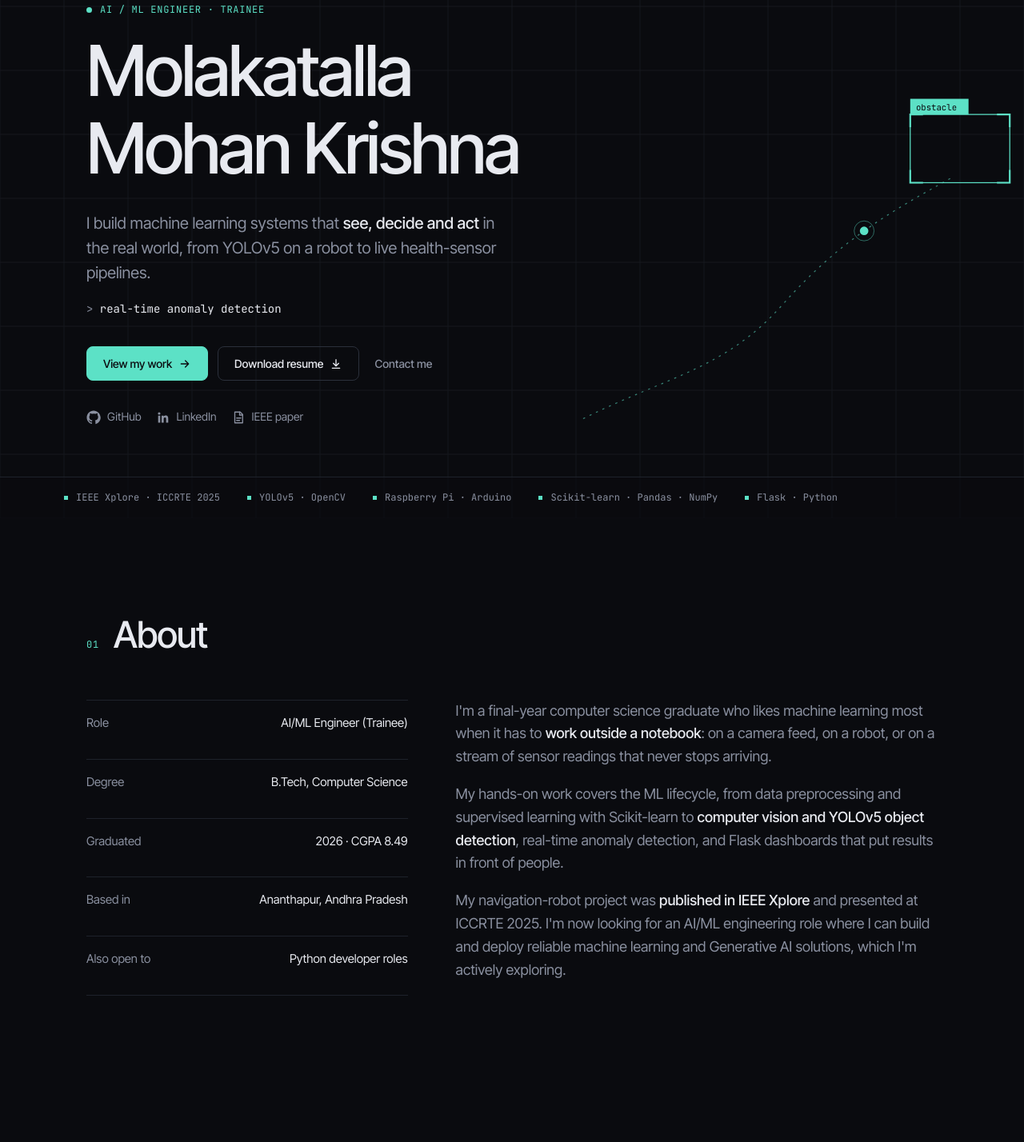
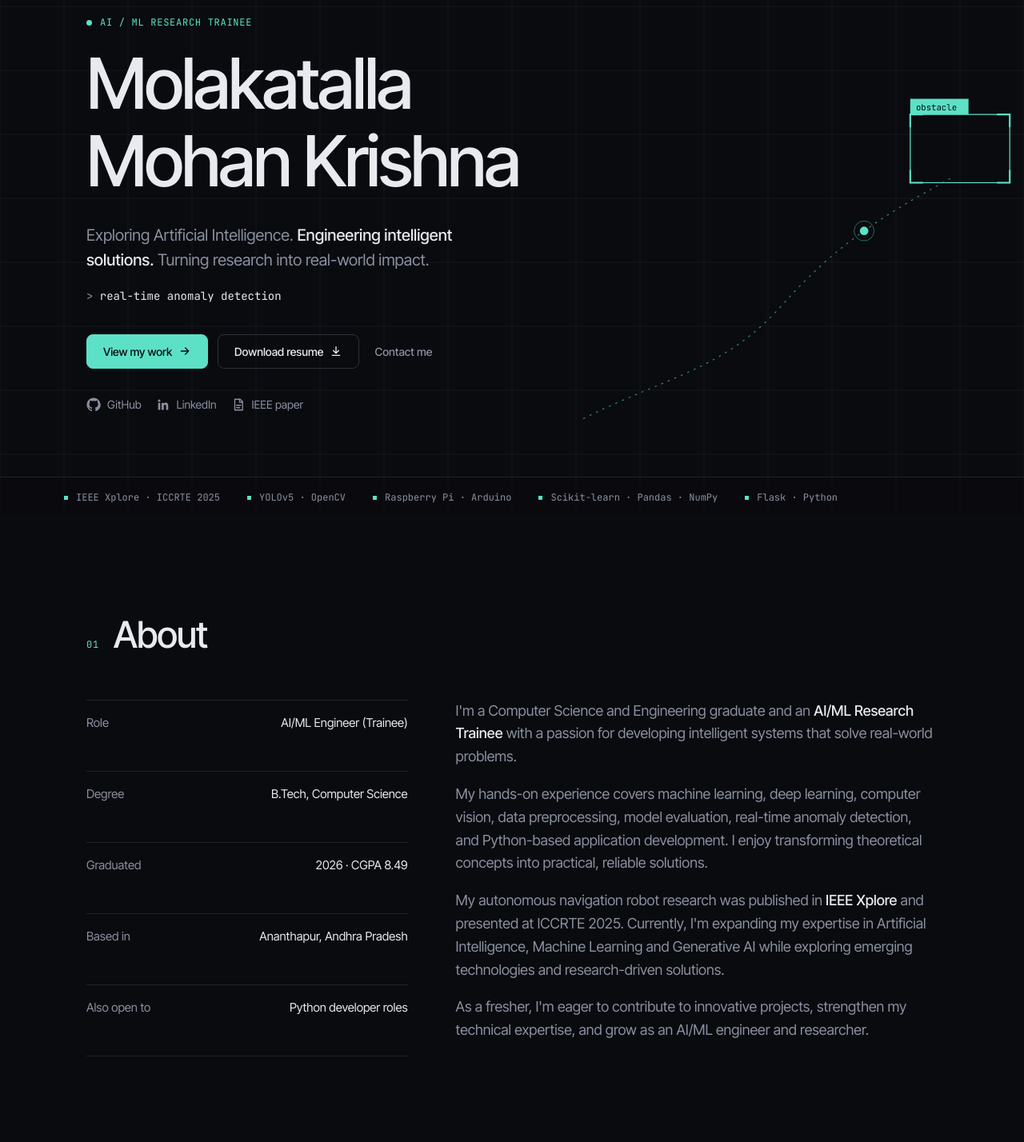
Before and after one commit to Mohankrishna0313/My-Portfolio, a plain HTML site: page index.html in a window 1280 px wide. Shown: the part 152-1580 px from the top of the page at 80% size. Drawn offline with Linux system fonts and the light colour scheme.

Commit message:
Updated professional profile and about section

```diff
--- a/index.html
+++ b/index.html
@@ -303,9 +303,14 @@ footer{border-top:1px solid var(--line);padding:34px 0;color:var(--muted);font-s
   </svg>
   <div class="wrap">
     <div class="hero-copy">
-      <div class="eyebrow fade hf"><span class="dot"></span><span class="label">AI / ML engineer · trainee</span></div>
+      <div class="eyebrow fade hf"><span class="dot"></span><span class="label">AI / ML RESEARCH TRAINEE</span></div>
       <h1 aria-label="Molakatalla Mohan Krishna"><span class="mask"><span>Molakatalla</span></span><span class="mask"><span>Mohan Krishna</span></span></h1>
-      <p class="sub fade hf d2">I build machine learning systems that <b>see, decide and act</b> in the real world, from YOLOv5 on a robot to live health-sensor pipelines.</p>
+      <p class="sub fade hf d2">
+    Exploring Artificial Intelligence.
+    <b>Engineering intelligent solutions.</b>
+    Turning research into real-world impact.
+</p>
+
       <div class="typed fade hf d3" aria-hidden="true">&gt; <span id="typed"></span><i class="caret"></i></div>
       <div class="cta fade hf d3">
         <a class="btn primary" href="#work">View my work <svg class="arr" viewBox="0 0 24 24" fill="none" stroke="currentColor" stroke-width="2" stroke-linecap="round" stroke-linejoin="round"><path d="M5 12h14M13 6l6 6-6 6"/></svg></a>
@@ -333,11 +338,38 @@ footer{border-top:1px solid var(--line);padding:34px 0;color:var(--muted);font-s
         <div class="fact"><span>Based in</span><span>Ananthapur, Andhra Pradesh</span></div>
         <div class="fact"><span>Also open to</span><span>Python developer roles</span></div>
       </div>
-      <div class="reveal d1">
-        <p>I'm a final-year computer science graduate who likes machine learning most when it has to <b>work outside a notebook</b>: on a camera feed, on a robot, or on a stream of sensor readings that never stops arriving.</p>
-        <p>My hands-on work covers the ML lifecycle, from data preprocessing and supervised learning with Scikit-learn to <b>computer vision and YOLOv5 object detection</b>, real-time anomaly detection, and Flask dashboards that put results in front of people.</p>
-        <p>My navigation-robot project was <b>published in IEEE Xplore</b> and presented at ICCRTE 2025. I'm now looking for an AI/ML engineering role where I can build and deploy reliable machine learning and Generative AI solutions, which I'm actively exploring.</p>
-      </div>
+        <div class="reveal d1">
+      <p>
+          I'm a Computer Science and Engineering graduate
+          and an <b>AI/ML Research Trainee</b> with a passion
+          for developing intelligent systems that solve
+          real-world problems.
+      </p>
+
+      <p>
+          My hands-on experience covers machine learning,
+          deep learning, computer vision, data preprocessing,
+          model evaluation, real-time anomaly detection,
+          and Python-based application development.
+          I enjoy transforming theoretical concepts into
+          practical, reliable solutions.
+      </p>
+
+      <p>
+          My autonomous navigation robot research was
+          published in <b>IEEE Xplore</b> and presented
+          at ICCRTE 2025. Currently, I'm expanding my
+          expertise in Artificial Intelligence, Machine
+          Learning and Generative AI while exploring
+          emerging technologies and research-driven solutions.
+      </p>
+
+      <p>
+          As a fresher, I'm eager to contribute to innovative
+          projects, strengthen my technical expertise, and
+          grow as an AI/ML engineer and researcher.
+      </p>
+  </div>
     </div>
   </div>
 </section>
```
